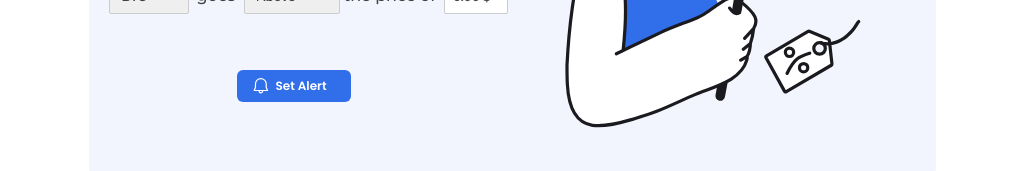
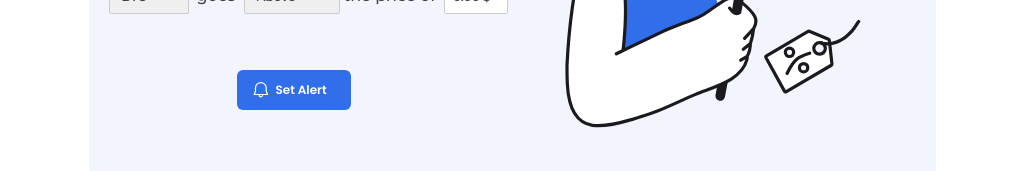
Before and after one commit to elkarouani/pricely-project, a React (Create React App) app: page / in a window 1280 px wide. Shown: the part 381-552 px from the top of the page, without its empty margins (128-1151 px from the left). Built offline with nearby package versions, Linux system fonts and the light colour scheme.

Commit message:
Fix: add spaces for form button

```diff
--- a/src/components/MainSection/Content.js
+++ b/src/components/MainSection/Content.js
@@ -18,7 +18,7 @@ function Content() {
                     <input type="number" name="edge-price" id="CurrencyEdgePrice" placeholder="0.00 $" class="my-2 mx-2 w-16 pl-2 form-input" />
                 </p>
             </form>
-            <button class="mt-12 ml-32 py-2 pl-4 pr-6 rounded-md flex items-center bg-main-cta text-white font-secondary font-semibold text-xs">
+            <button class="form-cta">
                 <svg class="mr-2" width="15" height="16" viewBox="0 0 15 16" fill="none" xmlns="http://www.w3.org/2000/svg">
                     <path d="M7.844 0a5.953 5.953 0 015.958 5.762l.003.199v3.256l1.096 2.508a.993.993 0 01-.91 1.391l-3.763.002a2.384 2.384 0 01-4.764.141l-.004-.143H1.704a.994.994 0 01-.911-1.388l1.09-2.51V5.96A5.951 5.951 0 017.843 0zm1.192 13.117l-2.384.001a1.192 1.192 0 002.378.116l.005-.117h.001zM7.844 1.192a4.76 4.76 0 00-4.769 4.769v3.505l-1.068 2.459h11.68l-1.074-2.458V5.97l-.004-.179a4.76 4.76 0 00-4.765-4.6z" fill="#fff"/>
                 </svg>
--- a/src/index.css
+++ b/src/index.css
@@ -34,6 +34,10 @@
         @apply py-2 border border-main-input-border rounded-sm font-primary font-semibold text-xs placeholder-main-placeholder;
     }
 
+    .form-cta {
+        @apply mt-12 ml-32 py-3 pl-4 pr-6 rounded-md flex items-center bg-main-cta text-white font-secondary font-semibold text-xs;
+    }
+
     .active-board-container {
         @apply bg-price-active px-12 py-2 rounded-xl;
     }
```
